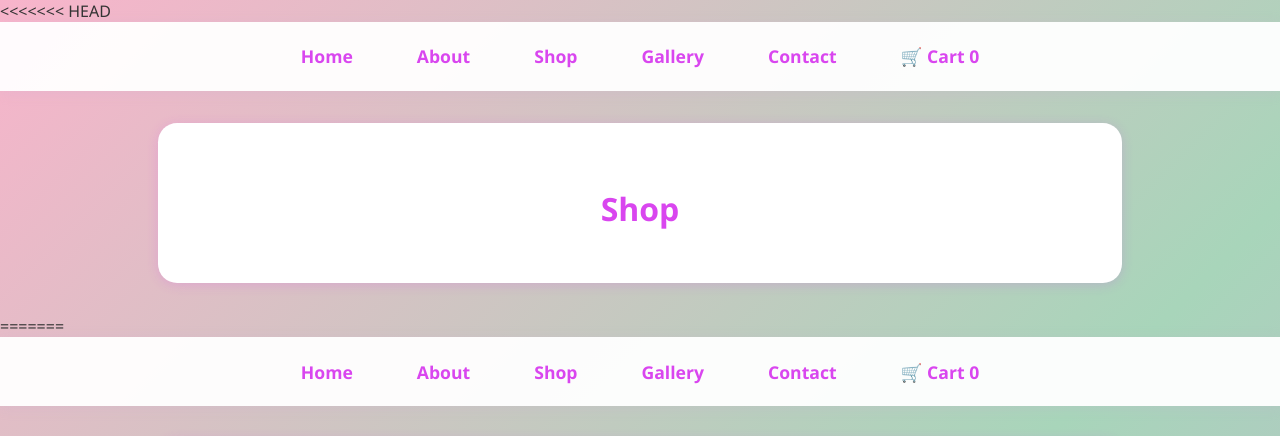
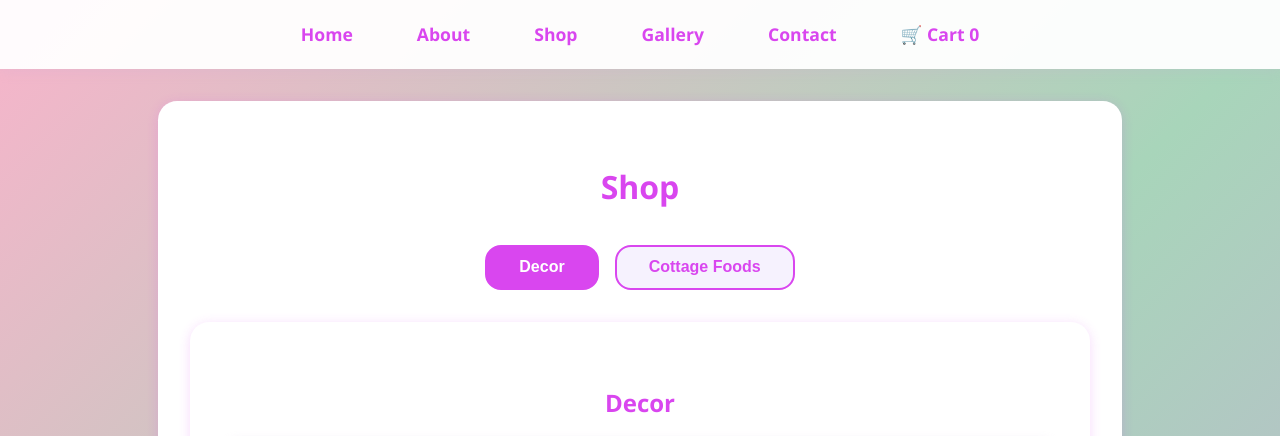
Before and after one commit to Kiyoshiakira/Bonnie-Lass-Florals-Backend, a website: page public/shop.html in a window 1280 px wide. Shown: the top 436 px of the page. Drawn offline with Linux system fonts and the light colour scheme.

Commit message:
Refactor shop.html to integrate Firebase and update products
Removed navigation and main content sections, added Firebase SDK scripts, and updated product rendering comments.

```diff
--- a/public/shop.html
+++ b/public/shop.html
@@ -4,27 +4,6 @@
   <meta charset="UTF-8">
   <title>Shop - Bonnie Lass Florals</title>
   <link rel="stylesheet" href="styles.css">
-<<<<<<< HEAD
-</head>
-<body>
-    <nav>
-		<a href="index.html">Home</a>
-		<a href="about.html">About</a>
-		<a href="shop.html">Shop</a>
-		<a href="gallery.html">Gallery</a>
-		<a href="contact.html">Contact</a>
-		<a href="cart.html" class="cart-btn">
-		  🛒 Cart <span id="cart-count">0</span>
-    </a>
-	</nav>
-  <main>
-    <h1>Shop</h1>
-    <div id="products"></div>
-  </main>
-  <script src="shop.js"></script>
-</body>
-</html>
-=======
   <!-- Firebase SDKs -->
   <script src="https://www.gstatic.com/firebasejs/10.7.0/firebase-app.js"></script>
   <script src="https://www.gstatic.com/firebasejs/10.7.0/firebase-auth.js"></script>
@@ -117,10 +96,8 @@
       }
     }
 
-    // You can now fetch products and filter them by type
-    // Example static render for demonstration:
+    // Demo product cards (replace with dynamic fetch later)
     document.addEventListener('DOMContentLoaded', function() {
-      // Demo decor products
       document.getElementById('decor-products').innerHTML = `
         <div class="product-card">
           <img src="img/sample-floral.jpg" alt="Floral Arrangement" class="product-img"/>
@@ -135,7 +112,6 @@
           <button onclick="addToCart({name: 'Spring Wreath', price: 60})">Add to Cart</button>
         </div>
       `;
-      // Demo food products
       document.getElementById('food-products').innerHTML = `
         <div class="product-card">
           <img src="img/sample-sauce.jpg" alt="Homemade Sauce" class="product-img"/>
@@ -151,9 +127,8 @@
         </div>
       `;
     });
-    // AddToCart function assumes you have cart.js loaded
+    // addToCart function assumes you have cart.js loaded
   </script>
   <script src="cart.js"></script>
 </body>
 </html>
->>>>>>> ffce8cb4cf62ee0a000e380ca04a033bb8b6f2a4
```
